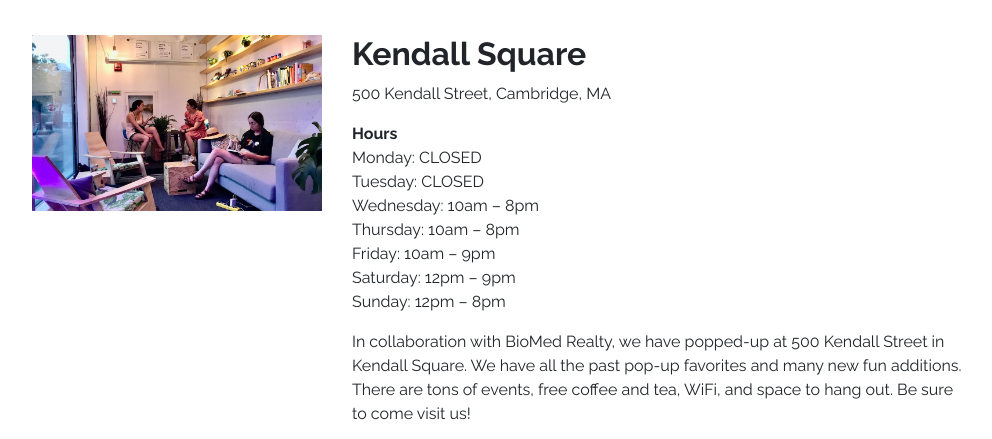
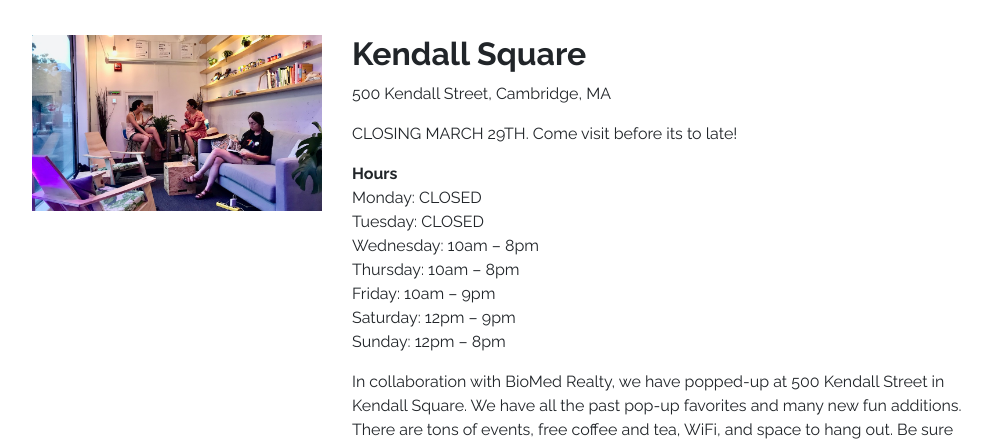
Before and after one commit to culturehouse/culturehouse.github.io, a website: page popups.html in a window 1280 px wide. Shown: the part 860-1299 px from the top of the page, without its empty margins (143-1135 px from the left). Drawn offline with Linux system fonts and the light colour scheme.

Commit message:
kendall closing

```diff
--- a/popups.html
+++ b/popups.html
@@ -99,6 +99,7 @@
             <h3 class="display-4">Kendall Square</h3>
             <p>500 Kendall Street, Cambridge, MA</p>
             <!-- <p>NOTICE: CultureHouse Harvard Square will open at 4pm on Saturday, March 7th</p> -->
+            <p>CLOSING MARCH 29TH. Come visit before its to late!</p>
             <p><b>Hours</b><br>Monday: CLOSED<br>Tuesday: CLOSED<br>Wednesday: 10am – 8pm<br>Thursday: 10am – 8pm<br>Friday: 10am – 9pm<br>Saturday: 12pm – 9pm<br>Sunday: 12pm – 8pm</p>
             <p>In collaboration with <a href="https://www.biomedrealty.com" target="blank">BioMed Realty</a>, we have popped-up at 500 Kendall Street in Kendall Square. We have all the past pop-up favorites and many new fun additions. There are tons of events, free coffee and tea, WiFi, and space to hang out. Be sure to come visit us!</p>
             <p><b>Sponsored by:</b><br><a href="https://www.biomedrealty.com" target="blank"><img src="img/biomed.png" alt="BioMed Reality logo" class="img-sponsor"></a><a href="https://forestfoundation.net" target="blank"><img src="img/forest.png" alt="Forest Foundation logo" class="img-sponsor"></a></p>
```
